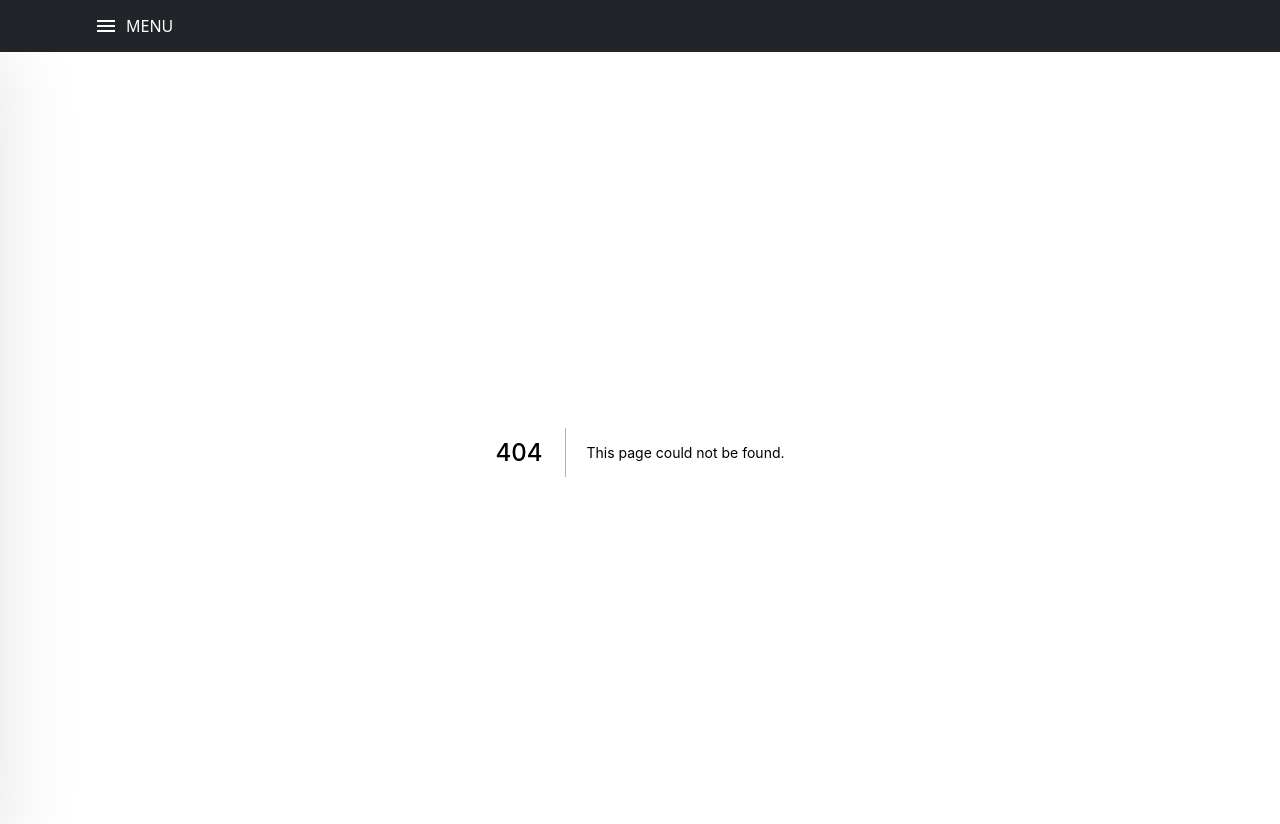
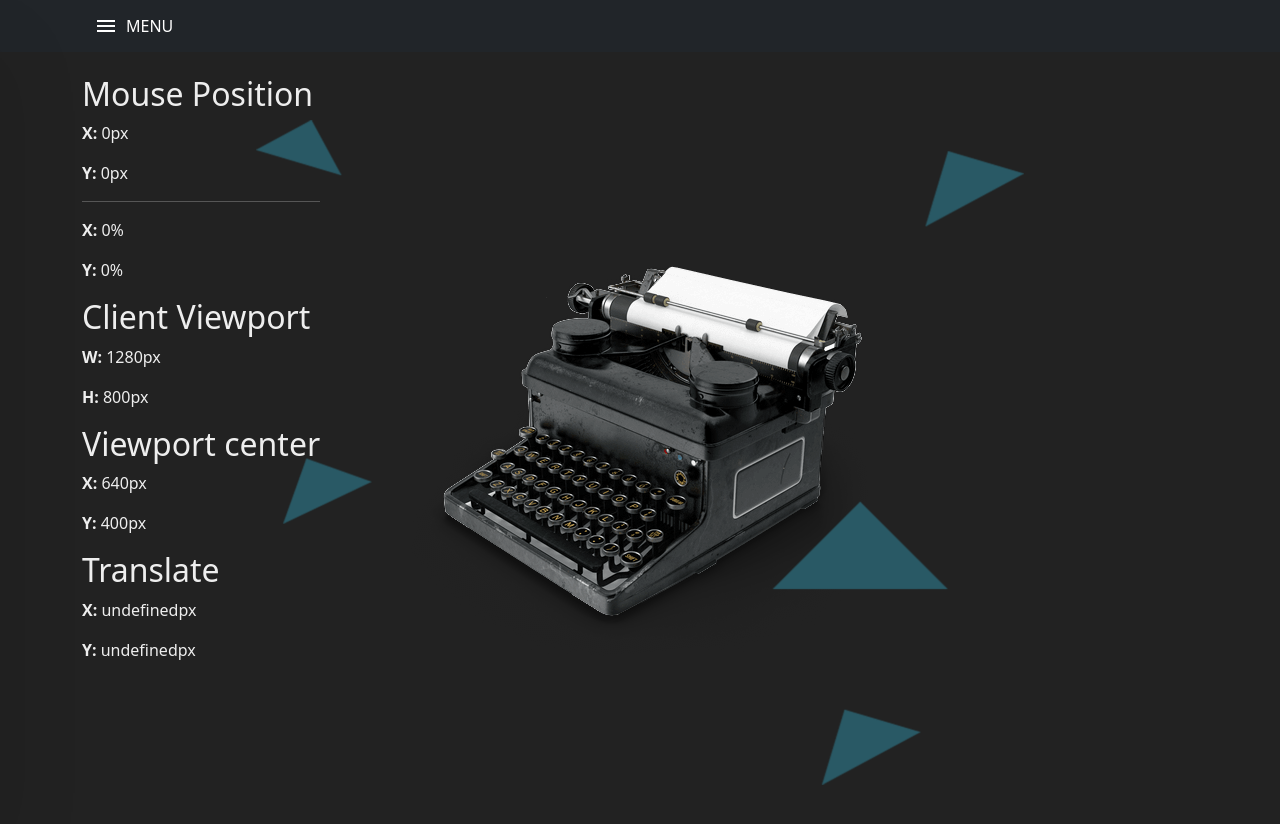
Before and after one commit to luangelsdorf/next-playground, a Next.js app: page /3d-mouse-track in a window 1280 px wide. Before the commit this address had no page. Shown: the top 824 px of the page. Built offline with nearby package versions, Linux system fonts and the light colour scheme.

Commit message:
invest mouse track

```diff
--- /dev/null
+++ b/pages/3d-mouse-track/index.js
@@ -0,0 +1,85 @@
+import React, { useEffect, useState } from 'react';
+import styles from '../../public/css/modules/3d-mouse-track.module.css';
+
+export default function Track() {
+  const [mousePos, setMousePos] = useState({
+    x: 0,
+    y: 0,
+    relativeX: 0,
+    relativeY: 0,
+  });
+  const [view, setView] = useState({ width: 0, height: 0 });
+  const [center, setCenter] = useState({ x: 0, y: 0 });
+
+  useEffect(() => {
+    setView({ width: window.innerWidth, height: window.innerHeight });
+    setCenter(getViewportCenter());
+
+    window.onmousemove = e => {
+      setMousePos(getMousePos(e));
+    }
+    window.onresize = () => {
+      setView({ width: window.innerWidth, height: window.innerHeight });
+      setCenter(getViewportCenter());
+    }
+  }, [])
+
+  function getViewportCenter() {
+    return {
+      x: window.innerWidth / 2,
+      y: window.innerHeight / 2
+    };
+  }
+
+  function getMousePos(e) {
+    const relX = (e.pageX * 100) / window.innerWidth;
+    const relY = (e.pageY * 100) / window.innerHeight;
+    const translateX1 = (20 * relX) / 100;
+    const translateY1 = (20 * relY) / 100;
+    const translateX2 = (10 * relX) / 100;
+    const translateY2 = (10 * relY) / 100;
+    document.getElementById('img').style.transform = `translateX(${translateX1}px) translateY(${translateY1}px)`
+    document.getElementById('detalhe').style.transform = `translateX(-${translateX2}px) translateY(-${translateY2}px)`
+    return {
+      x: e.pageX,
+      y: e.pageY,
+      relativeX: relX.toFixed(0),
+      relativeY: relY.toFixed(0),
+    }
+  }
+
+  return (
+    <div className="container">
+      <div className="d-flex justify-content-center align-items-center position-relative" style={{height: '800px'}}>
+        <img id="img" className="img-fluid position-absolute" src="/img/typewriter.png" alt="asd"/>
+        <img id="detalhe" className="img-fluid position-absolute" src="/img/pattern.png" alt="asd"/>
+      </div>
+
+      <div className={styles.info}>
+        <section>
+          <h2>Mouse Position</h2>
+          <p>{` X: ${mousePos.x}px `}</p>
+          <p>{` Y: ${mousePos.y}px `}</p>
+          <hr/>
+          <p>{` X: ${mousePos.relativeX}% `}</p>
+          <p>{` Y: ${mousePos.relativeY}% `}</p>
+        </section>
+        <section>
+          <h2>Client Viewport</h2>
+          <p>{` W: ${view.width}px `}</p>
+          <p>{` H: ${view.height}px `}</p>
+        </section>
+        <section>
+          <h2>Viewport center</h2>
+          <p>{` X: ${center.x}px `}</p>
+          <p>{` Y: ${center.y}px `}</p>
+        </section>
+        <section>
+          <h2>Translate</h2>
+          <p>{` X: ${mousePos.translateX}px `}</p>
+          <p>{` Y: ${mousePos.translateY}px `}</p>
+        </section>
+      </div>
+    </div>
+  )
+}
--- a/pages/index.js
+++ b/pages/index.js
@@ -1,7 +1,16 @@
 import React from 'react';
 import Link from 'next/link'
 
-export let pages = ['busca-cores', 'test-components', 'side-bar', 'victory', 'apex-charts', 'intersection-observer', 'mouse-track']
+export let pages = [
+  'busca-cores',
+  'test-components',
+  'side-bar',
+  'victory',
+  'apex-charts',
+  'intersection-observer',
+  'mouse-track',
+  '3d-mouse-track'
+]
 
 export default function index() {
   return (
--- a/pages/mouse-track/index.js
+++ b/pages/mouse-track/index.js
@@ -34,7 +34,7 @@ export default function mouseTrack() {
     let hypotenuse = Math.sqrt((adjacentSide ** 2) + (oppositeSide ** 2));
     let sine = oppositeSide / hypotenuse;
     let angle = Math.asin(sine) * 180 / Math.PI;
-    img.style.transform = `rotate(${angle * (-1)}deg)`
+    img.style.transform = `rotateY(${angle * (-1)}deg)`
     return angle;
   }
 
--- /dev/null
+++ b/public/css/modules/3d-mouse-track.module.css
@@ -0,0 +1,24 @@
+.square {
+    margin-top: 100px;
+    height: 200px;
+    width: 400px;
+    display: flex;
+    align-items: center;
+    justify-content: center;
+    background-color: #ffecb5;
+    color: #222;
+    font-size: 36px;
+
+    transform:
+        rotateX(0deg)
+        rotateY(0deg)
+}
+
+.info {
+    position: absolute;
+    top: 75px;
+}
+
+.info p:first-letter {
+    font-weight: bolder;
+}
```
Also changed, not shown: public/img/pattern.png (added), public/img/typewriter.png (added).
